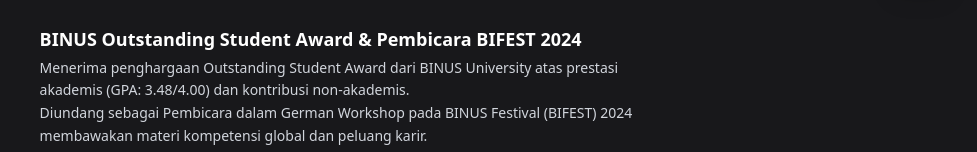
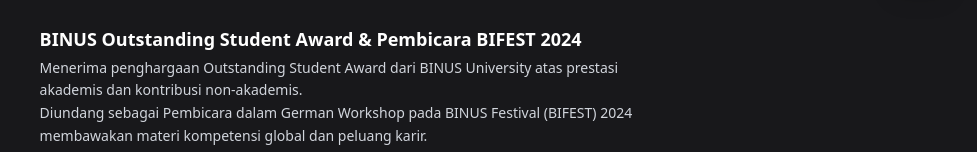
Before and after one commit to santanamnaa/santana-portofolio, a Next.js app: page /achievements in a window 1280 px wide. Shown: the part 777-929 px from the top of the page, without its empty margins (303-1280 px from the left). Built offline with nearby package versions, Linux system fonts and the light colour scheme; a web font is replaced by a local one.

Commit message:
fix: remove GPA reference from achievementsData.ts

```diff
--- a/src/data/achievementsData.ts
+++ b/src/data/achievementsData.ts
@@ -53,7 +53,7 @@
     icon: "gold",
     organization: "BINUS University Bandung",
     year: "2024",
-    description: `Menerima penghargaan Outstanding Student Award dari BINUS University atas prestasi akademis (GPA: 3.48/4.00) dan kontribusi non-akademis.
+    description: `Menerima penghargaan Outstanding Student Award dari BINUS University atas prestasi akademis dan kontribusi non-akademis.
 Diundang sebagai Pembicara dalam German Workshop pada BINUS Festival (BIFEST) 2024 membawakan materi kompetensi global dan peluang karir.`,
     link: "https://binus.ac.id/bandung/2024/12/ratusan-binusian-hadiri-german-workshop-membuka-peluang-global-melalui-bahasa/"
   },
```
